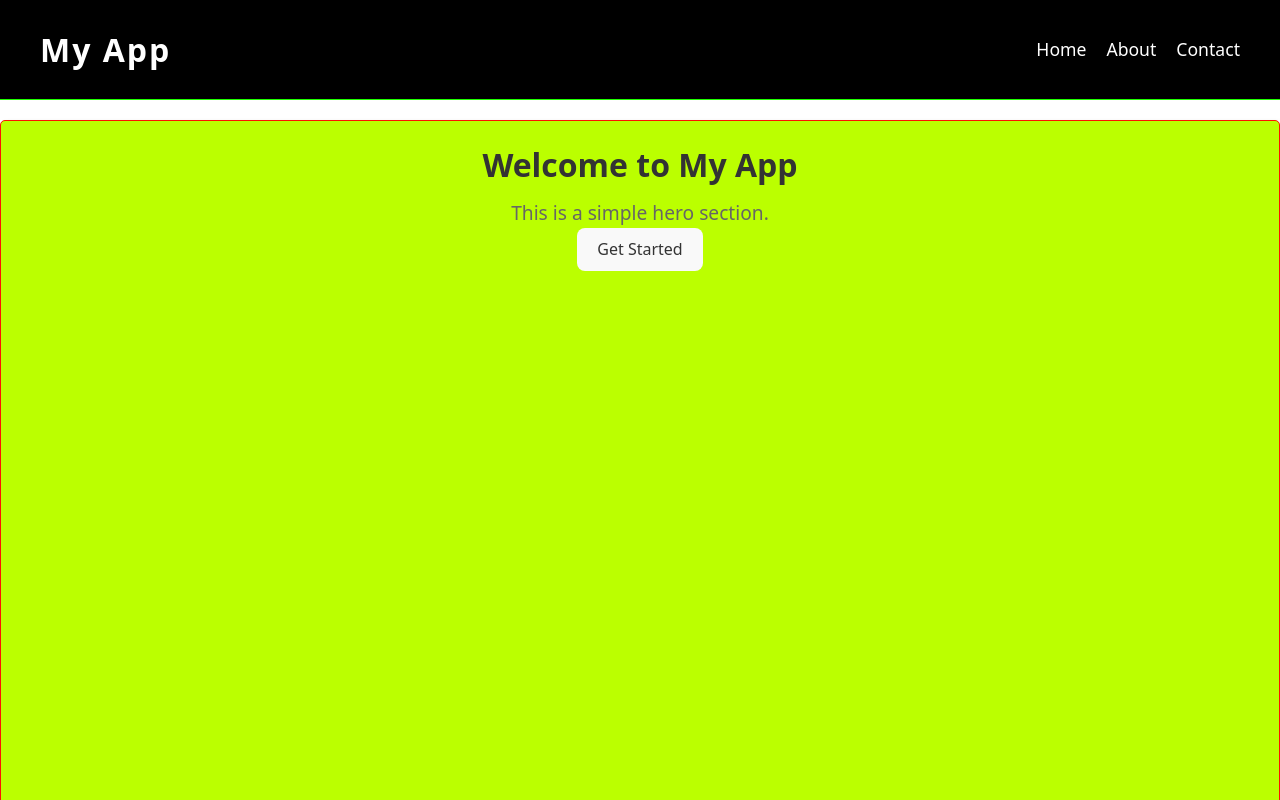
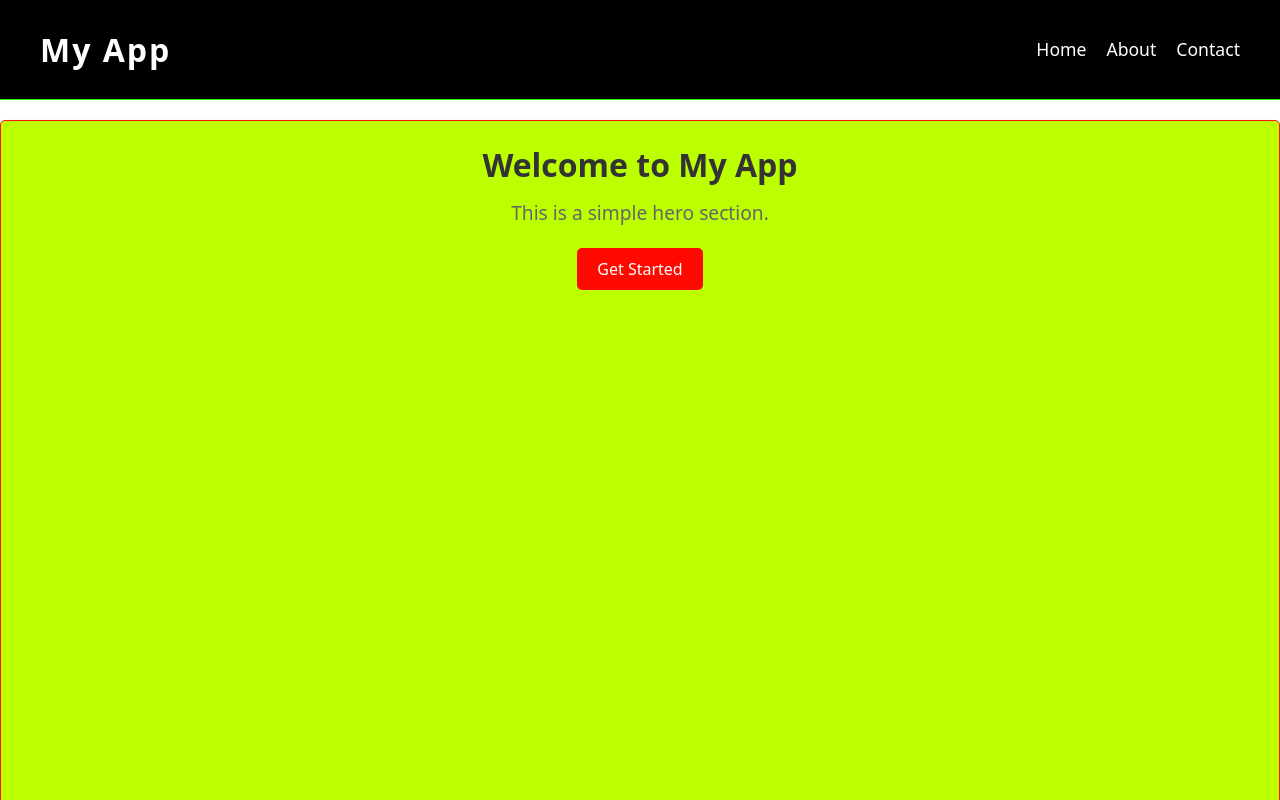
Before and after one commit to bipinjlimbu/React-15-Day-Workshop, a React (Vite) app in the folder React/my-app/: page / in a window 1280 px wide. Shown: the top 800 px of the page. Built offline with nearby package versions, Linux system fonts and the light colour scheme.

Commit message:
Button CSS Completed in React

```diff
--- a/React/my-app/src/style/Hero.module.css
+++ b/React/my-app/src/style/Hero.module.css
@@ -26,3 +26,17 @@
   color: #666;
   max-width: 600px;
 }
+.hero button {
+  margin-top: 20px;
+  padding: 10px 20px;
+  font-size: 1em;
+  color: #fff;
+  background-color: #ff0800;
+  border: none;
+  border-radius: 5px;
+  cursor: pointer;
+}
+.hero button:hover {
+  background-color: #000000;
+  color: #ff0800;
+}
```
